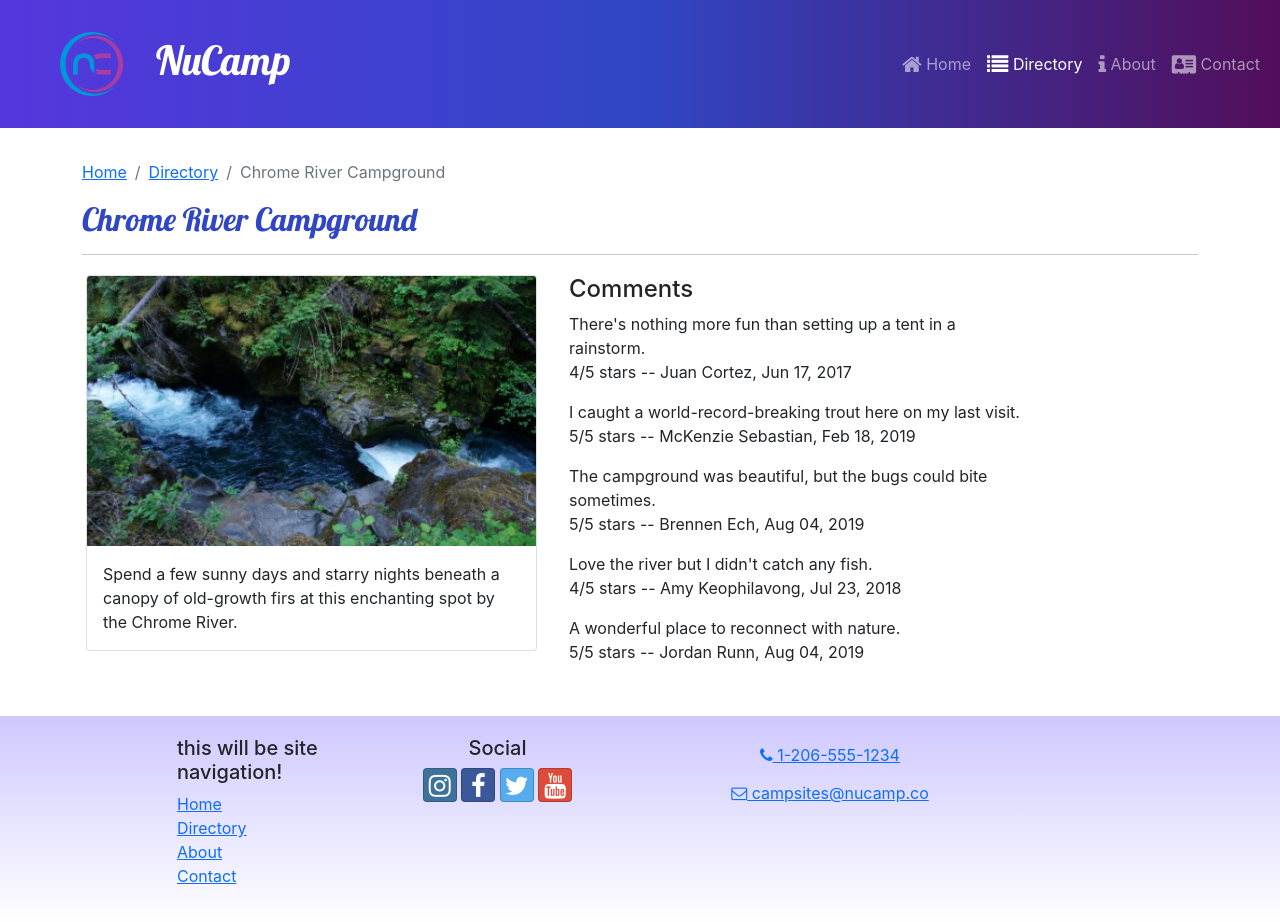
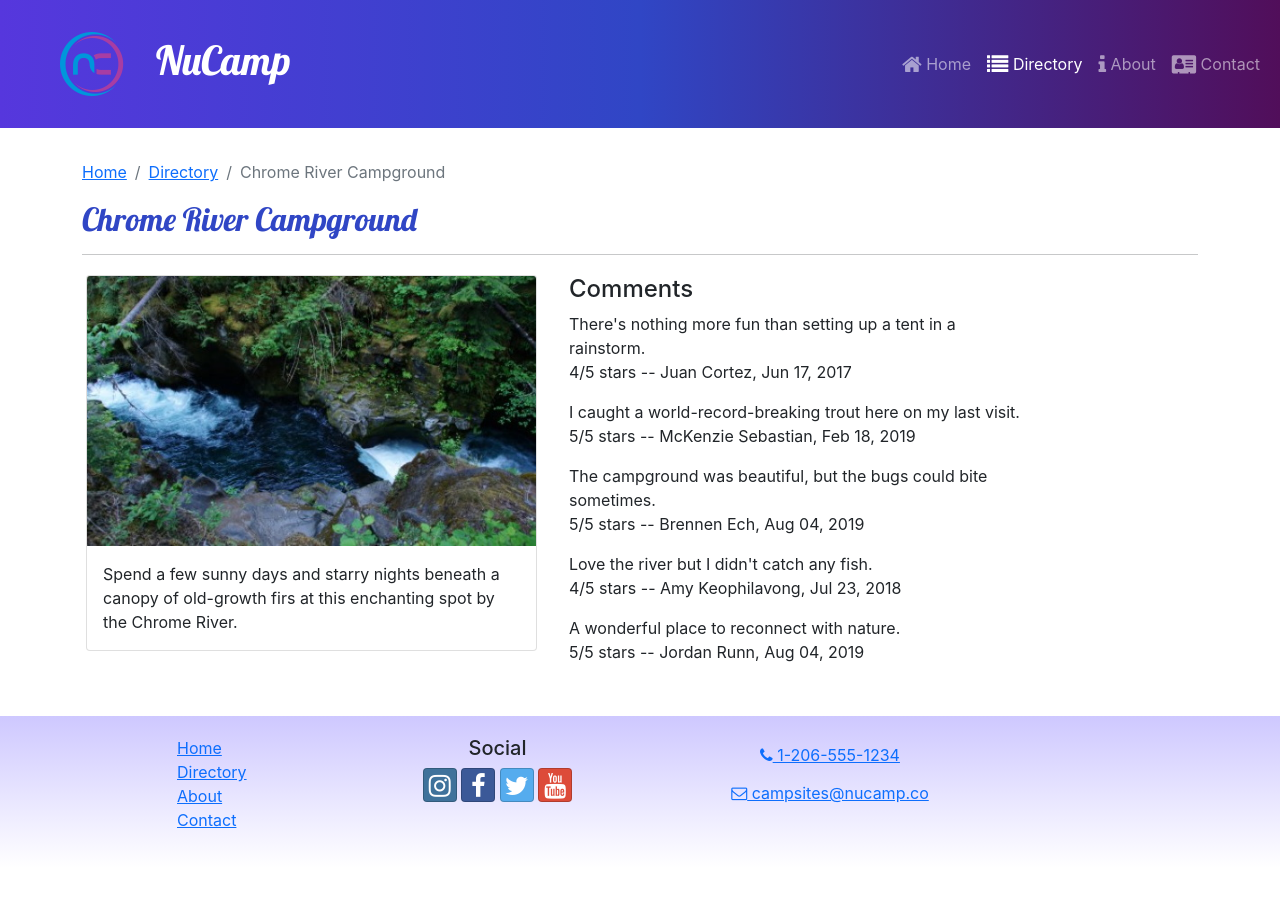
Before and after one commit to Braseff/Nucamp-React-Site, a React (Create React App) app: page /directory/1 in a window 1280 px wide. After the commit the page ends 868 px from the top, so only its background shows below. Built offline with nearby package versions, Linux system fonts and the light colour scheme.

Commit message:
Footer Fix

```diff
--- a/src/components/Footer.js
+++ b/src/components/Footer.js
@@ -6,7 +6,6 @@ const Footer = () => {
             <Container>
                 <Row>
                     <Col xs={{ size: 4, offset: 1 }} sm='2'>
-                        <h5>this will be site navigation!</h5>
                         <ul className='list-unstyled'>
                             <li>
                                 <Link to='/'>Home</Link>
```
